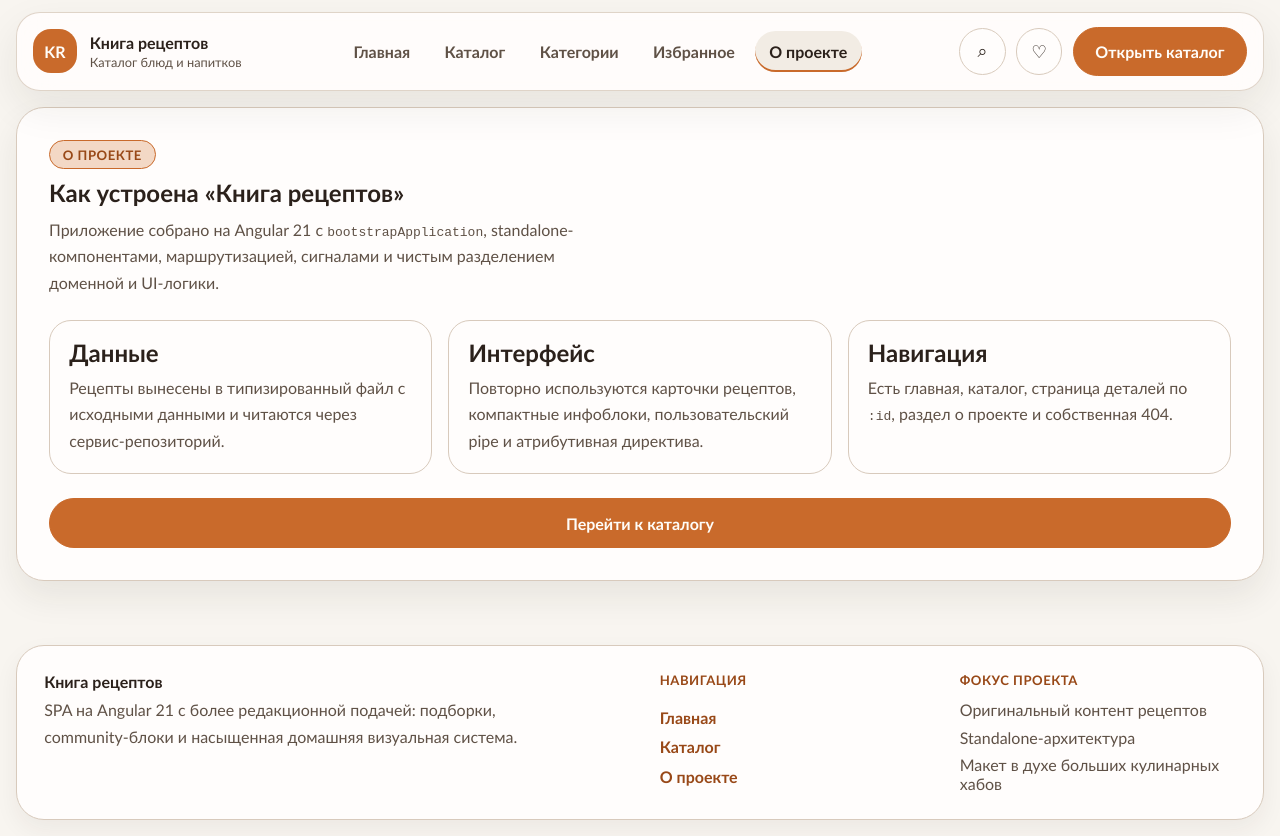
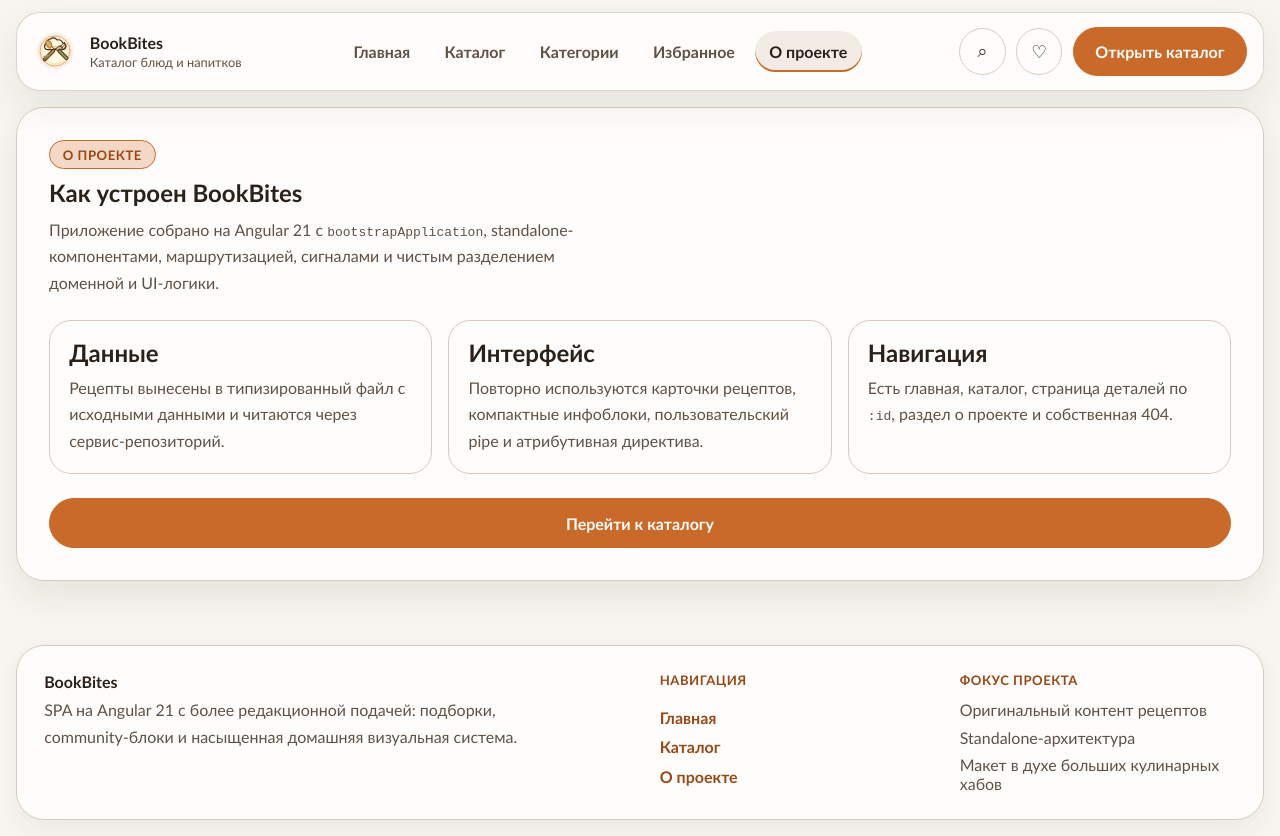
Before and after one commit to MikhailNikoruk/recipesBook, an Angular app: page /about in a window 1280 px wide. Built offline with nearby package versions, Linux system fonts and the light colour scheme.

Commit message:
changed logo

```diff
--- a/src/app/pages/about-page/about-page.component.ts
+++ b/src/app/pages/about-page/about-page.component.ts
@@ -9,7 +9,7 @@ import { RouterLink } from '@angular/router';
     <section class="about-page page-section glass-panel">
       <div class="section-heading">
         <p class="section-heading__eyebrow">О проекте</p>
-        <h1>Как устроена «Книга рецептов»</h1>
+        <h1>Как устроен BookBites</h1>
         <p class="section-heading__text">
           Приложение собрано на Angular 21 с <code>bootstrapApplication</code>, standalone-компонентами,
           маршрутизацией, сигналами и чистым разделением доменной и UI-логики.
--- a/src/app/shared/components/app-header/app-header.component.ts
+++ b/src/app/shared/components/app-header/app-header.component.ts
@@ -10,9 +10,9 @@ import { FavoriteRecipesService } from '../../../core/services/favorite-recipes.
     <header class="app-header">
       <div class="app-header__shell page-section">
         <a class="app-header__brand" routerLink="/">
-          <span class="app-header__logo">KR</span>
+          <img class="app-header__logo" src="images/bookbites-logo.svg" alt="Логотип BookBites">
           <span class="app-header__brand-copy">
-            <strong>Книга рецептов</strong>
+            <strong>BookBites</strong>
             <small>Каталог блюд и напитков</small>
           </span>
         </a>
@@ -85,14 +85,10 @@ import { FavoriteRecipesService } from '../../../core/services/favorite-recipes.
       }
 
       .app-header__logo {
-        display: inline-grid;
-        place-items: center;
         width: 2.75rem;
         height: 2.75rem;
-        border-radius: 18px;
-        background: var(--button-primary-bg);
-        color: var(--button-primary-text);
-        font-weight: 800;
+        object-fit: contain;
+        flex: 0 0 auto;
       }
 
       .app-header__brand-copy {
--- a/src/app/shared/components/footer/footer.component.ts
+++ b/src/app/shared/components/footer/footer.component.ts
@@ -9,7 +9,7 @@ import { RouterLink } from '@angular/router';
     <footer class="site-footer">
       <div class="site-footer__inner page-section">
         <div class="site-footer__brand">
-          <strong>Книга рецептов</strong>
+          <strong>BookBites</strong>
           <p>
             SPA на Angular 21 с более редакционной подачей: подборки, community-блоки и насыщенная
             домашняя визуальная система.
--- a/src/index.html
+++ b/src/index.html
@@ -2,14 +2,14 @@
 <html lang="ru">
 <head>
   <meta charset="utf-8">
-  <title>Книга рецептов</title>
+  <title>BookBites</title>
   <base href="/">
   <meta name="viewport" content="width=device-width, initial-scale=1">
   <meta
     name="description"
-    content="Современная SPA-книга рецептов на Angular 21 с блюдами, напитками и удобной системой фильтров."
+    content="BookBites — современная Angular SPA с рецептами, напитками и удобной системой поиска и фильтров."
   >
-  <link rel="icon" type="image/x-icon" href="favicon.ico">
+  <link rel="icon" type="image/svg+xml" href="images/bookbites-logo.svg">
 </head>
 <body>
   <app-root></app-root>
```
Also changed, not shown: src/app/shared/components/header/header.component.ts (+3 -9 lines), public/images/bookbites-logo.svg (added).
